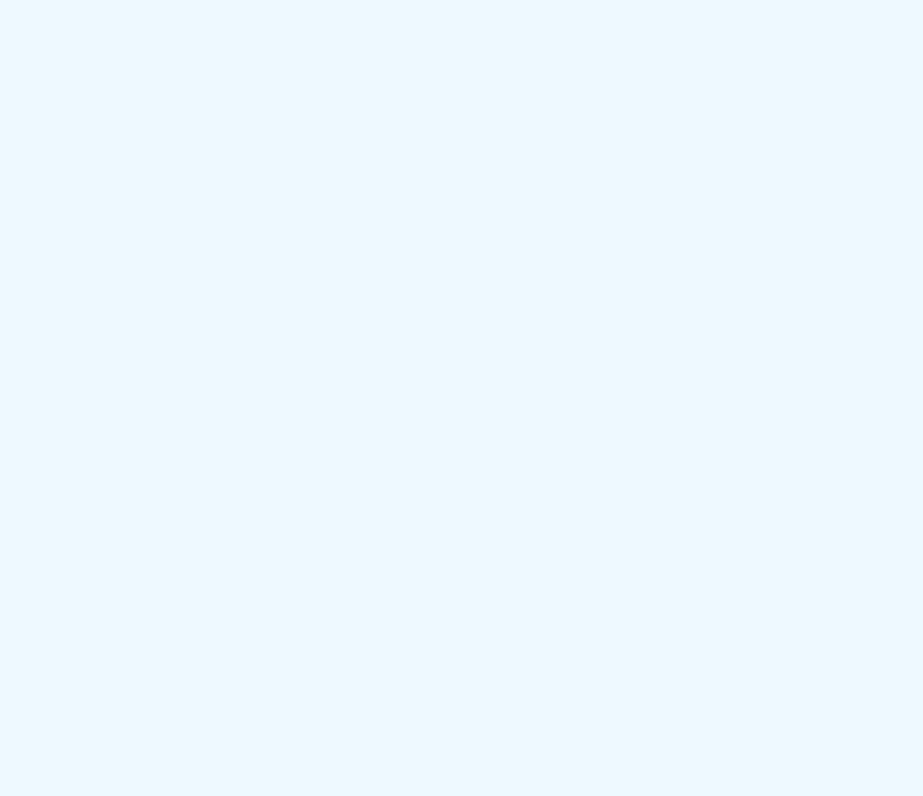
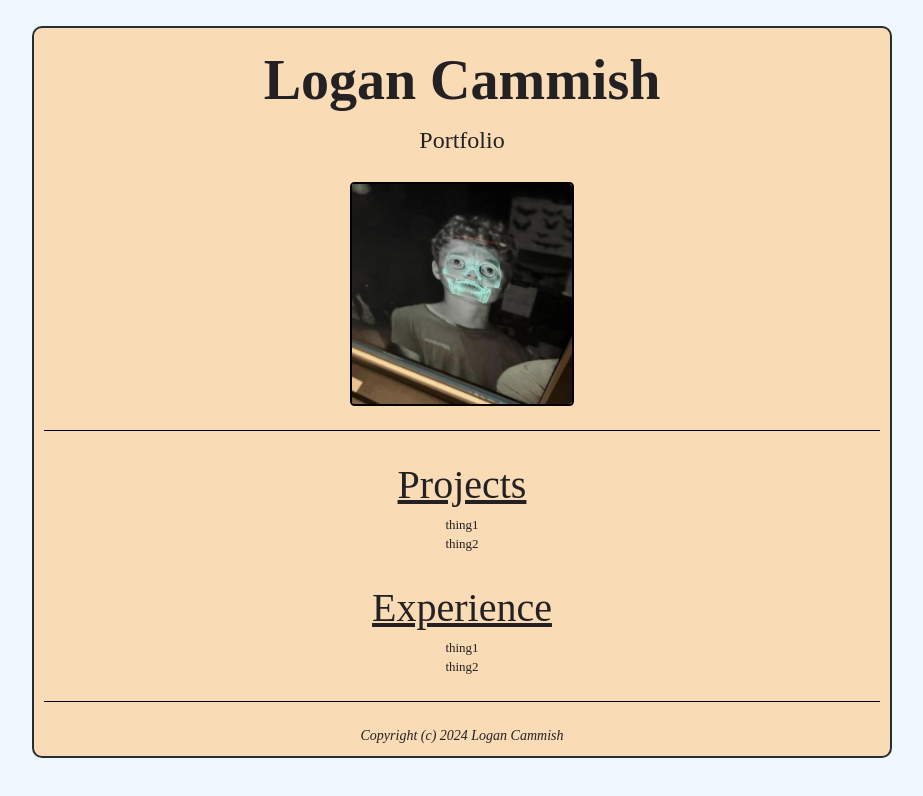
Before and after one commit to logancammish/portfolio, a React (Create React App) app: page / in a window 1280 px wide. Before the commit this address had no page. Shown: the top 796 px of the page, without its empty margins (178-1101 px from the left). Built offline with nearby package versions, Linux system fonts and the light colour scheme.

Commit message:
Add files via upload

```diff
--- a/src/App.js
+++ b/src/App.js
@@ -5,14 +5,17 @@ import {
     Route,
 } from "react-router-dom";
 import Home from "./pages";
+import Redir from "./pages";
 
 function App() {
     return (
         <Router>
             <Routes>
                 <Route exact path="/portfolio" element={<Home />} />
+                <Route exact path="/" element={<Redir />} />
             </Routes>
         </Router>
+
     );
 }
 
--- /dev/null
+++ b/src/pages/redirect.js
@@ -0,0 +1,10 @@
+import React from 'react'
+import  { Redirect } from 'react-router-dom'
+
+function Redir() { return (
+    <Redirect to='/portfolio'/>
+  );
+
+}
+
+export default Redir;
```
